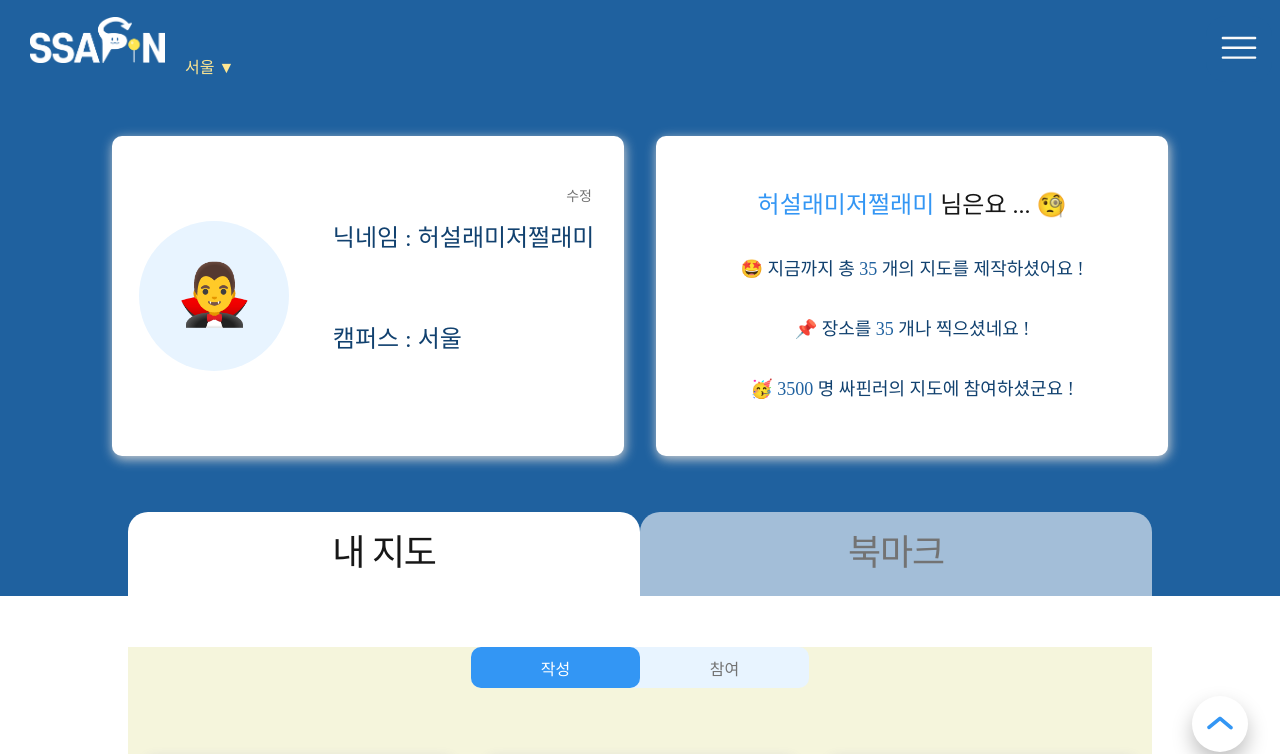
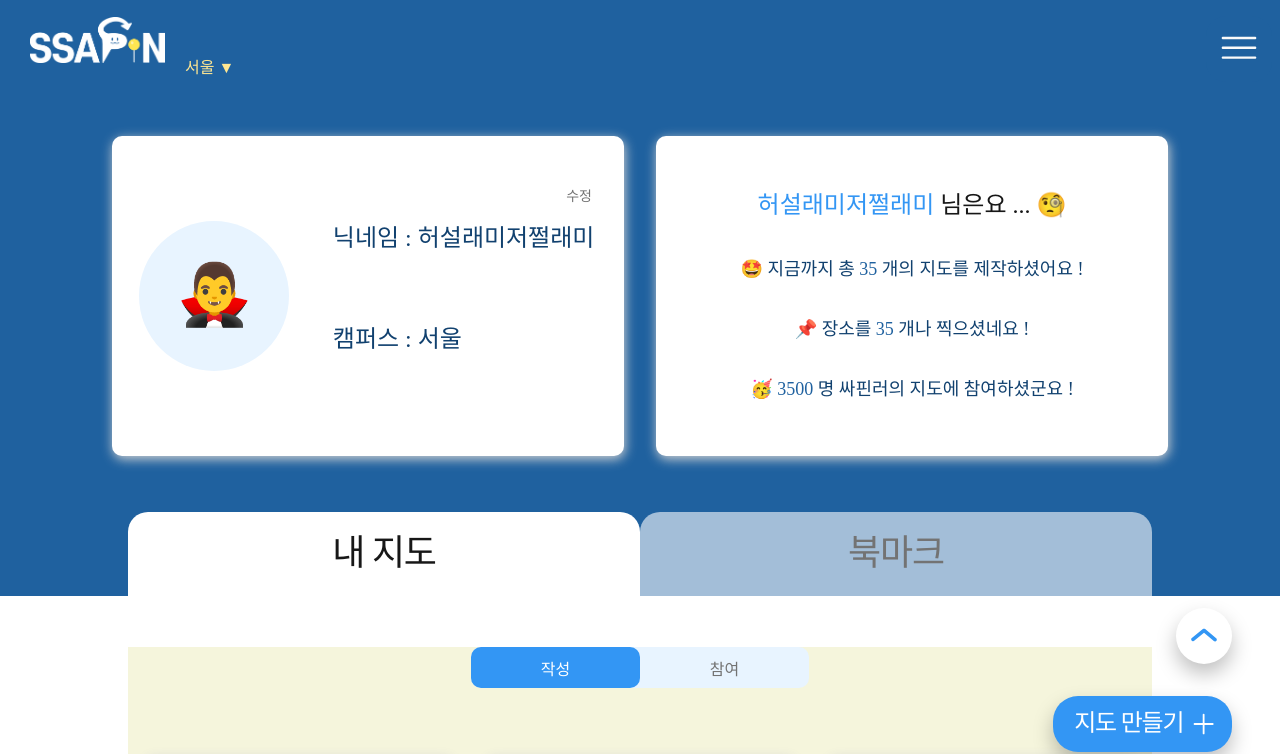
Before and after one commit to ssapin/ssapin, a React (Vite) app in the folder frontend/: page /user in a window 1280 px wide. Shown: the top 754 px of the page. Built offline with nearby package versions, Linux system fonts and the light colour scheme; a web font is replaced by a local one.

Commit message:
:lipstick: Style: MyPage, 위로가기 버튼 수정
- 위로가기 버튼 우측 고정할 수 있도록 수정 (MainPage 코드 내에 들어가 있는 경우)
- 마이페이지 레이아웃 다듬기 (웹버전)

```diff
--- a/frontend/src/components/Buttons/MoveToTopButton.tsx
+++ b/frontend/src/components/Buttons/MoveToTopButton.tsx
@@ -2,6 +2,11 @@ import React from "react";
 import styled from "@emotion/styled";
 import { pixelToRem } from "../../utils/functions/util";
 import { ReactComponent as UpArrowIcon } from "../../assets/svgs/upperarrow.svg";
+
+const RightFixed = styled.div`
+  display: flex;
+  justify-content: flex-end;
+`;
 
 const StyledUp = styled.button`
   display: flex;
@@ -27,8 +32,10 @@ export default function MoveToTopButton() {
   };
 
   return (
-    <StyledUp onClick={goUp}>
-      <UpArrowIcon />
-    </StyledUp>
+    <RightFixed>
+      <StyledUp onClick={goUp}>
+        <UpArrowIcon />
+      </StyledUp>
+    </RightFixed>
   );
 }
--- a/frontend/src/pages/MyPage/MyPage.tsx
+++ b/frontend/src/pages/MyPage/MyPage.tsx
@@ -6,6 +6,8 @@ import UserInfoCard from "../../components/card/UserInfoCard";
 import UserInfoDetailCard from "../../components/card/UserInfoDetailCard";
 import MyPageTab from "./MyPageTab";
 import MoveToTopButton from "../../components/Buttons/MoveToTopButton";
+import CreateButton from "../../components/Buttons/CreateButton";
+import CreateButtonMobile from "../../components/Buttons/CreateButtonMobile";
 
 const PageTopBg = styled.div`
   width: 100%;
@@ -27,9 +29,8 @@ const FixContainer = styled.div`
   bottom: 2rem;
   right: 2rem;
   z-index: 999;
-
   button {
-    margin-bottom: 1rem;
+    margin: 1rem;
     box-shadow: 0 ${pixelToRem(10)} ${pixelToRem(20)} 0 rgba(0, 0, 0, 0.25);
   }
 `;
@@ -58,6 +59,11 @@ function MyPage() {
       <MyPageTab />
       <FixContainer>
         <MoveToTopButton />
+        {innerWidth > 650 ? (
+          <CreateButton type="button" text="지도 만들기" />
+        ) : (
+          <CreateButtonMobile type="button" />
+        )}
       </FixContainer>
     </div>
   );
```
